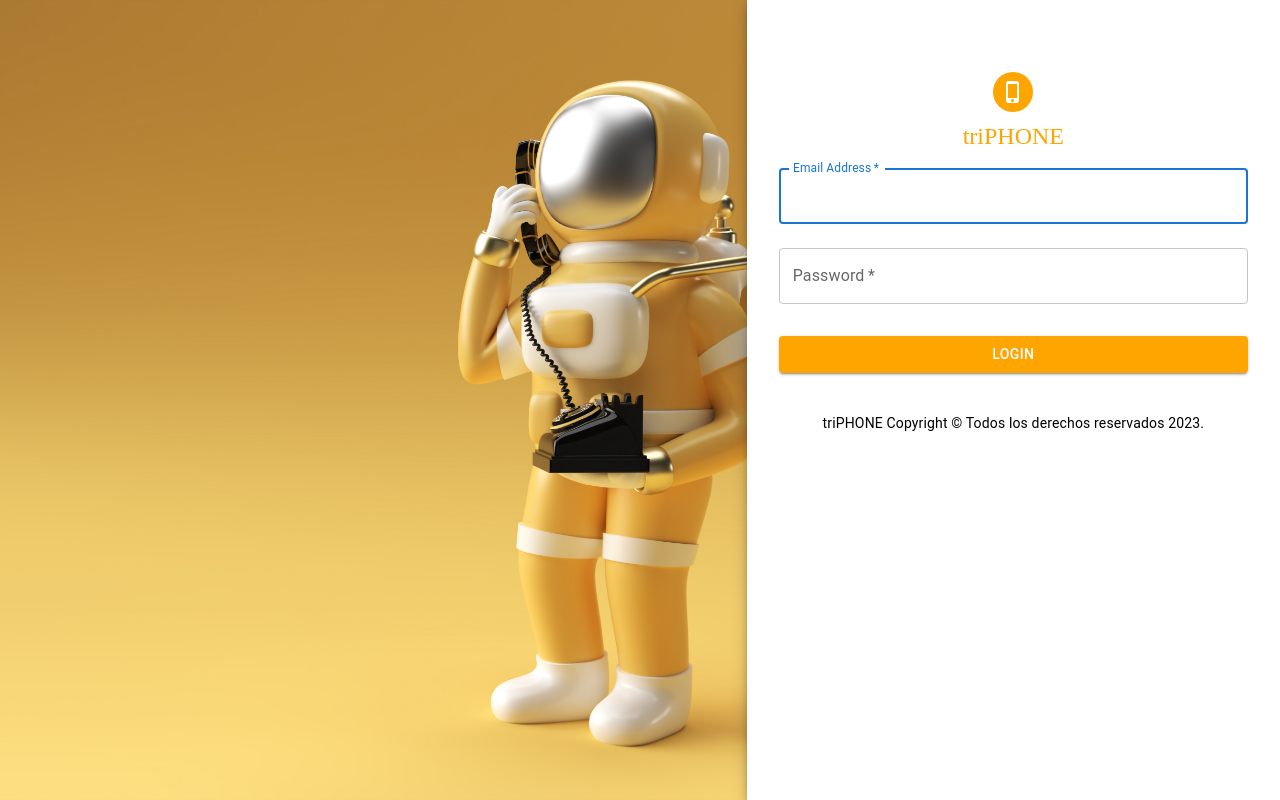
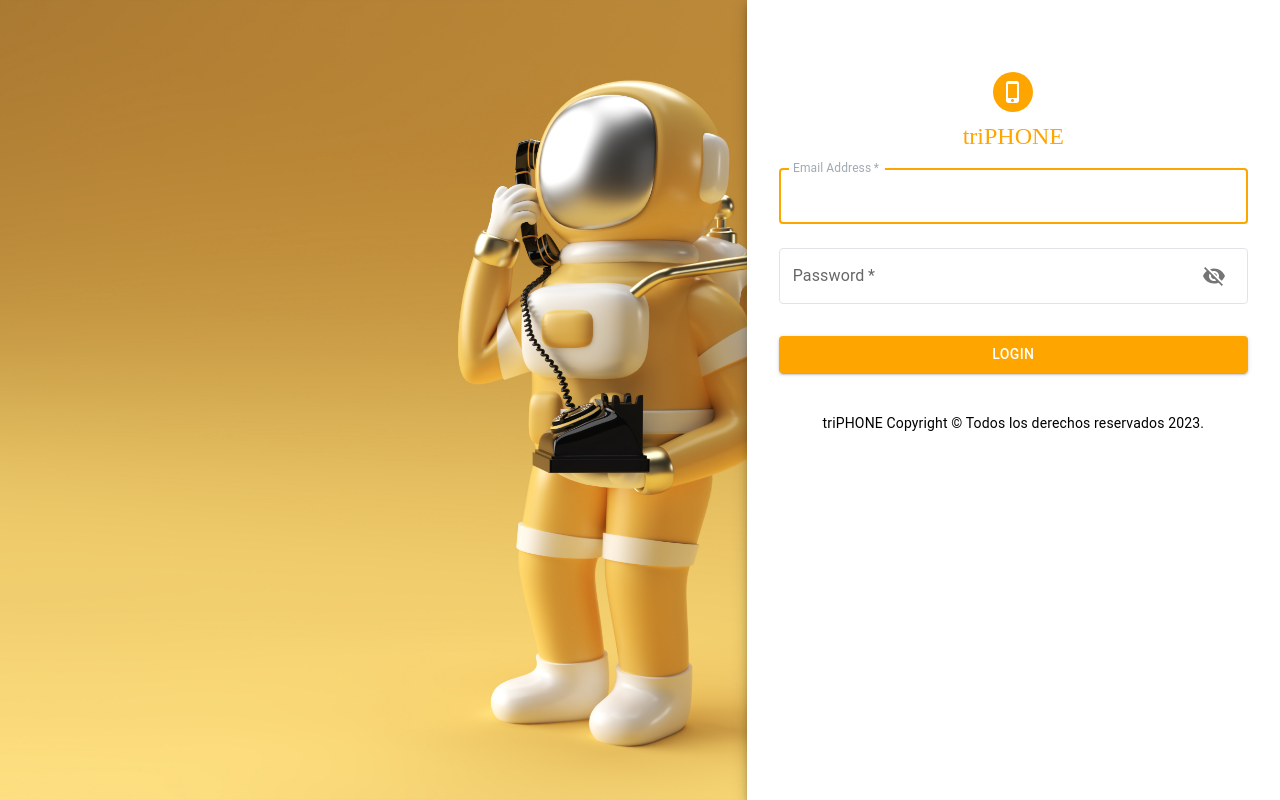
Before and after one commit to SamuelRguezSiverio/fullstack-project-03, a React (Vite) app in the folder frontend/: page /login in a window 1280 px wide. Built offline with nearby package versions, Linux system fonts and the light colour scheme; a web font is replaced by a local one.

Commit message:
PROJECT DONE

```diff
--- a/frontend/src/components/LoginCard/LoginCard.jsx
+++ b/frontend/src/components/LoginCard/LoginCard.jsx
@@ -6,11 +6,16 @@ import TextField from '@mui/material/TextField';
 import Paper from '@mui/material/Paper';
 import Box from '@mui/material/Box';
 import Grid from '@mui/material/Grid';
-import PhoneIphoneRoundedIcon from '@mui/icons-material/PhoneIphoneRounded'; import Typography from '@mui/material/Typography';
+
+import InputAdornment from '@mui/material/InputAdornment';
+import PhoneIphoneRoundedIcon from '@mui/icons-material/PhoneIphoneRounded';
+import {Visibility, VisibilityOff} from '@mui/icons-material/'
+import {Typography, IconButton} from '@mui/material/';
 import { createTheme, ThemeProvider } from '@mui/material/styles';
 import backgroundIMG from '../../assets/login-templete.jpg'
 import { login } from '../../services/auth'
 import { useNavigate } from 'react-router-dom'
+import {styled } from '@mui/material/styles';
 
 function Copyright(props) {
   return (
@@ -24,6 +29,26 @@ function Copyright(props) {
   );
 }
 
+const CssTextField = styled(TextField)({
+  '& label.Mui-focused': {
+    color: '#A0AAB4',
+  },
+  '& .MuiInput-underline:after': {
+    borderBottomColor: '#B2BAC2',
+  },
+  '& .MuiOutlinedInput-root': {
+    '& fieldset': {
+      borderColor: '#E0E3E7',
+    },
+    '&:hover fieldset': {
+      borderColor: 'orange',
+    },
+    '&.Mui-focused fieldset': {
+      borderColor: 'orange',
+    },
+  },
+});
+
 const theme = createTheme();
 
 export default function LoginCard() {
@@ -31,6 +56,7 @@ export default function LoginCard() {
   const [email, setEmail] = useState('')
   const [password, setPassword] = useState('')
   const [errorMessage, setErrorMessage] = useState('')
+  const [isPassVisible, setIsPassVisible] = useState(false)
 
   const navigate = useNavigate()
 
@@ -96,29 +122,44 @@ export default function LoginCard() {
             }} component="h1" variant="h5">
               triPHONE
             </Typography>
-              <TextField
+              <CssTextField
                 margin="normal"
                 required
                 fullWidth
                 id="email"
+                color='warning'
                 label="Email Address"
                 name="email"
                 autoComplete="email"
                 autoFocus
                 onChange={(e) => updateEmail(e.target.value)}
               />
-              <TextField
+              <CssTextField
                 margin="normal"
                 required
                 fullWidth
                 name="password"
+                color='warning'
                 label="Password"
-                type="password"
+                type={isPassVisible ? 'text' : 'password'}
                 id="password"
                 onKeyPress={(e) => {
                   if (e.key === 'Enter') return onLogin()
                 }}
                 onChange={(e) => updatePassword(e.target.value)}
+                InputProps={{
+                  endAdornment: (
+                    <InputAdornment>
+                      <IconButton
+                        onClick={() => {
+                          setIsPassVisible((oldState) => !oldState)
+                        }}
+                      >
+                        {isPassVisible ? <Visibility /> : <VisibilityOff />}
+                      </IconButton>
+                    </InputAdornment>
+                  )
+                }}
               />
               {errorMessage && (
           <Typography color="error" textAlign="center" mt={2}>
```
Also changed, not shown: frontend/src/components/LoginCard/LoginCard.css (deleted, +0 -37 lines).
